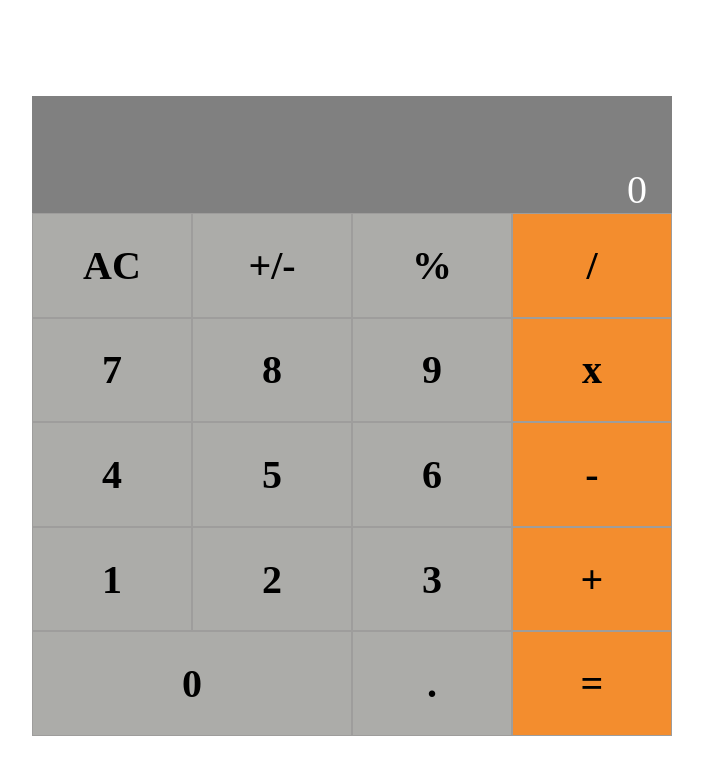
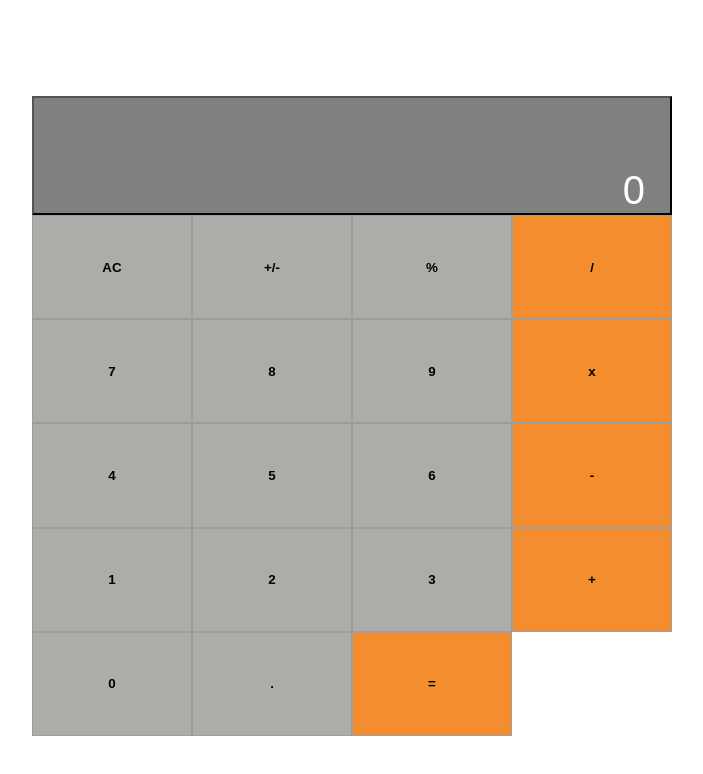
Before and after one commit to eerapheal/my-math-apps, a React (Create React App) app: page / in a window 1280 px wide. Shown: the top 774 px of the page, without its empty margins (304-1007 px from the left). Built offline with nearby package versions, Linux system fonts and the light colour scheme; the HTML template or start-up script is replaced by a standard one.

Commit message:
Big.js operate.js file added and exported

```diff
--- a/package.json
+++ b/package.json
@@ -6,6 +6,7 @@
     "@testing-library/jest-dom": "^5.16.5",
     "@testing-library/react": "^13.4.0",
     "@testing-library/user-event": "^13.5.0",
+    "big.js": "^6.2.1",
     "react": "^18.2.0",
     "react-dom": "^18.2.0",
     "react-scripts": "5.0.1",
@@ -36,7 +37,7 @@
     ]
   },
   "devDependencies": {
-    "@babel/core": "^7.19.6",
+    "@babel/core": "^7.20.2",
     "@babel/eslint-parser": "^7.19.1",
     "@babel/plugin-syntax-jsx": "^7.18.6",
     "@babel/preset-react": "^7.18.6",
--- a/src/component/calculator.js
+++ b/src/component/calculator.js
@@ -1,31 +1,43 @@
 import React, { Component } from 'react';
+import calculate from './logic/calculate';
 /* eslint-disable */
 
 class Calculator extends Component {
+  constructor(props) {
+    super(props);
+    this.state = {total: 0, next: null, operation: null}
+  }
+
+  handleClick = (event) => {
+    const buttonName = event.target.innerText;
+    const result = calculate(this.state, buttonName);
+    this.setState(result)
+  }
   render() {
+    const {total, next, operation } = this.state;
     return (
       <div className="container">
         <div className="mainDiv">
-          <div className="inputiv">0</div>
-          <div className="btn grey">AC</div>
-          <div className="btn grey">+/-</div>
-          <div className="btn grey">%</div>
-          <div className="btn orange">/</div>
-          <div className="btn grey">7</div>
-          <div className="btn grey">8</div>
-          <div className="btn grey">9</div>
-          <div className="btn orange">x</div>
-          <div className="btn grey">4</div>
-          <div className="btn grey">5</div>
-          <div className="btn grey">6</div>
-          <div className="btn orange">-</div>
-          <div className="btn grey">1</div>
-          <div className="btn grey">2</div>
-          <div className="btn grey">3</div>
-          <div className="btn orange">+</div>
-          <div className="btn grey zero">0</div>
-          <div className="btn grey">.</div>
-          <div className="btn orange">=</div>
+          <button className="inputiv" type="submit">{total}{operation}{next}</button>
+          <button className="btn grey" onClick={this.handleClick} type="submit">AC</button>
+          <button className="btn grey" onClick={this.handleClick} type="submit">+/-</button>
+          <button className="btn grey" onClick={this.handleClick} type="submit">%</button>
+          <button className="btn orange" onClick={this.handleClick} type="submit">/</button>
+          <button className="btn grey" onClick={this.handleClick} type="submit">7</button>
+          <button className="btn grey" onClick={this.handleClick} type="submit">8</button>
+          <button className="btn grey" onClick={this.handleClick} type="submit">9</button>
+          <button className="btn orange" onClick={this.handleClick} type="submit">x</button>
+          <button className="btn grey" onClick={this.handleClick} type="submit">4</button>
+          <button className="btn grey" onClick={this.handleClick} type="submit">5</button>
+          <button className="btn grey" onClick={this.handleClick} type="submit">6</button>
+          <button className="btn orange" onClick={this.handleClick} type="submit">-</button>
+          <button className="btn grey" onClick={this.handleClick} type="submit">1</button>
+          <button className="btn grey" onClick={this.handleClick} type="submit">2</button>
+          <button className="btn grey" onClick={this.handleClick} type="submit">3</button>
+          <button className="btn orange" onClick={this.handleClick} type="submit">+</button>
+          <button className="btn grey span" onClick={this.handleClick} type="submit">0</button>
+          <button className="btn grey" onClick={this.handleClick} type="submit">.</button>
+          <button className="btn orange" onClick={this.handleClick} type="submit">=</button>
         </div>
       </div>
     );
```
Also changed, not shown: src/component/logic/operate.js (added, +30 -0 lines), src/component/logic/calculate.js (added), 1 other file (tests, documents, lock files or other folders).
